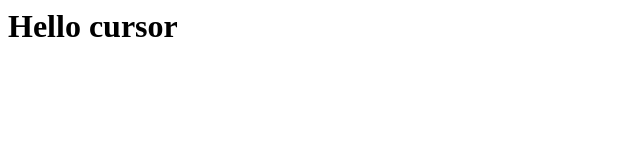
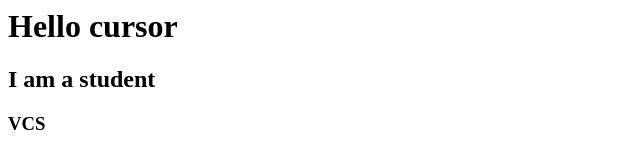
Before and after one commit to pavlo-taras/homework-vcs, a plain HTML site: page index.html in a window 1280 px wide. Shown: the whole page, without its empty margins (0-640 px from the left). Drawn offline with Linux system fonts and the light colour scheme.

Commit message:
Change file index.html

```diff
--- a/index.html
+++ b/index.html
@@ -1 +1,3 @@
 <h1>Hello cursor</h1>
+<h2>I am a student</h2>
+<h3>VCS</h3>
```
